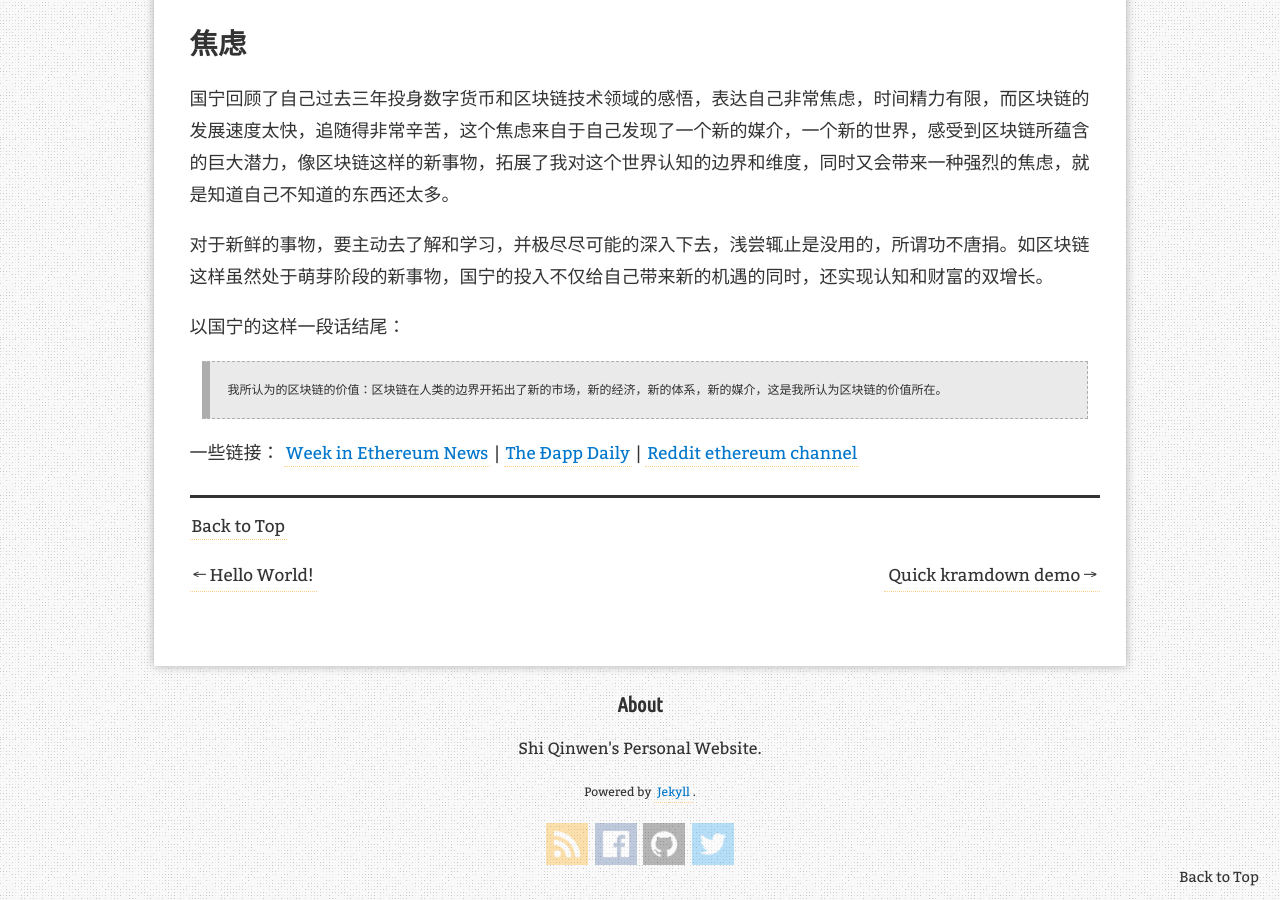
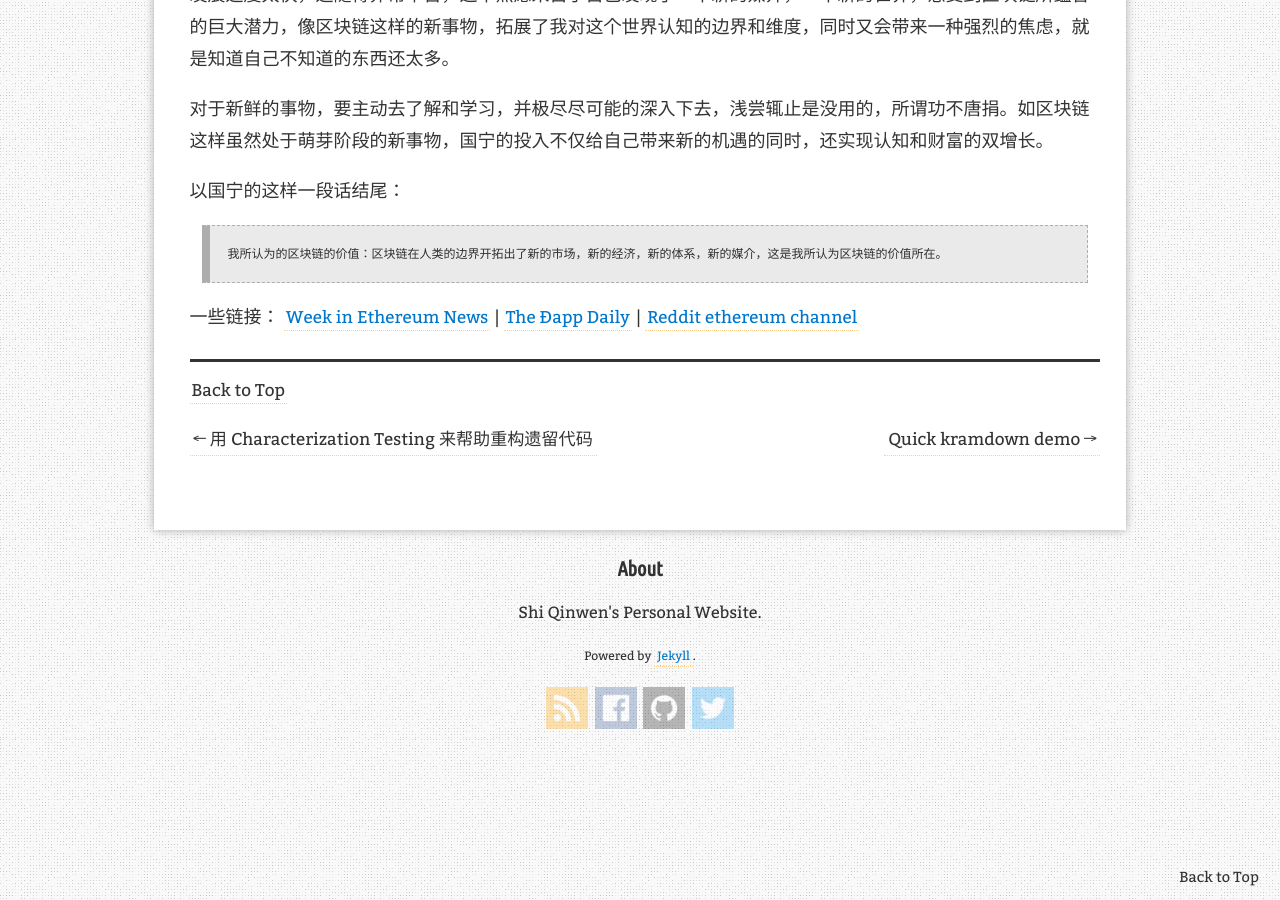
Before and after one commit to qinwenshi/sh, a Jekyll site: the page built from _posts/2017-04-22-something-about-your-digital-asset.md, in a window 1280 px wide and 900 px high, scrolled down 8261 px. Built offline with Jekyll 4.4.1, drawn with Linux system fonts in a browser that asks for light colours; nearby versions of some CDN libraries; comment, search, counter and statistics services are not loaded; some of the changed lines change nothing that is shown.

Commit message:
move more previous blog from other site over

```diff
--- /dev/null
+++ b/_posts/2016-08-10-characterization-testing-with-legacy-code.md
@@ -0,0 +1,232 @@
+---
+layout: post
+title: 用 Characterization Testing 来帮助重构遗留代码
+category : Coding
+tagline: "Supporting tagline"
+tags : [代码，重构,遗留代码]
+---
+# 用 Characterization Testing 来帮助重构遗留代码
+---
+
+Michael Feathers 最近又写了[一篇文章](https://michaelfeathers.silvrback.com/characterization-testing)讲述他关于 Characterization Testing 的作用和帮助。最近也在练习在遗留代码中通过增加测试，以让代码可读性提高。
+
+在 Michael 的文章里面，他也澄清了一下“测试”这个让人容易误解的词，从探索式测试、手工测试到单元测试以及其他各种形态的自动化测试。不过有个前提，我们必须得懂我们的那一堆代码到底在做什么。大部分的测试目的是在于告诉我们现在代码的正确度——也就是说，我们测试的目的是为了告诉我们代码是不是真的会按照我们认为的方式运行。而很多时候，问题就在于，我们特么不完全知道代码在做什么。
+
+
+那么问题来了，如果我们真的就不知道我们的代码到底在做什么怎么办？
+
+
+我做的练习基本上就是处于这样的状态，看看的代码 [Server.java](https://github.com/qinwenshi/LegacyCode_Server/blob/0c96403e3c48e1c22b383ef01b18456fea43255e/Server.java)
+
+
+第一眼看到这个代码，大概能猜到它的功能是发送广告邮件，逻辑是遍历给定邮箱的收件箱，逐条回复广告邮件。根据 Michael 的定义，这绝对是名副其实的遗留代码。
+
+Micahel 说先要从写一个叫 x() 的测试开始。先来试试写一个测试，试试能不能把程序运行起来。
+
+~~~ java
+@Test
+public void x() throws Exception {
+	Server.main(new String[]{"a", "b", "c", "d"});;
+}
+~~~
+
+于是我们看到了一个莫名奇妙的错误
+
+![result_of_x](/image/characterization_testing/result_of_x_case.jpg){:width="450px"}
+
+我们发现原来是因为参数的数量不够，JVM 整个因为这段代码而结束：
+
+![why_exit_1](/image/characterization_testing/why_system_exit_1.jpg){:width="450px"}
+
+得出了第一个知识：如果输入的参数值不够的时候，将会输出一段提示文字，并且系统会退出。我们需要把这条知识记录在测试中。
+
+*讨厌的是，JVM 退出会导致单元测试也提前终止了*
+
+![system_exit_verification](/image/characterization_testing/refactor_extract_method_object.jpg){:width="450px"}
+
+这时我们对系统退出代码做了一次提取方法对象的重构，把新生成的类*Move*到独立的文件中，并改为非static：
+
+~~~ java
+	new SystemExit().invoke(1);
+~~~
+
+![system_exit_seam](/image/characterization_testing/system_exit_seam.jpg){:width="450px"}
+
+此时再次运行我们的测试x()，确保结果一样。
+
+回到测试中，增加一个 Stub，用于替换 System.exit(1)的逻辑。
+
+![system_exit_stub](/image/characterization_testing/system_exit_stub.jpg){:width="450px"}
+
+再次运行，发现错误跟之前不一样了：
+
+![system_exit_stub_error](/image/characterization_testing/system_exit_stub_error.jpg){:width="450px"}
+
+原来是System.exit(1)逻辑之后，在 if 语句结束后代码会继续运行。这时候，我们的 Stub 其实改变了之前的逻辑了，因此这是一个错误的 Stub。
+
+![fix_system_exit_stub_error](/image/characterization_testing/fix_system_exit_stub.jpg){:width="450px"}
+
+看看结果，貌似跟之前是一样的。这时候我们发现一个问题，我们的单元测试只是检查了 Stub 会丢出异常，而真正的逻辑是系统会退出，并且在错误的流中输出一段文字，我们的这段知识没有在测试中得到体现。同时我们发现 StatusCode 的也需要验证。
+
+	Usage: java Server SMTPHost POP3Host user password EmailListFile CheckPeriodFromName
+
+![result_of_new_stubbing](/image/characterization_testing/result_of_new_stubbing.jpg){:width="450px"}
+
+我们对测试做了进一步的演化：
+
+![system_exit_stubbing_v2](/image/characterization_testing/system_exit_stubbing_v2.jpg){:width="450px"}
+
+代码已经有些长了，进行简单的抽取方法重构：
+
+![system_exit_stubbing_v3](/image/characterization_testing/system_exit_stubbing_v3.jpg){:width="450px"}
+
+此时我们已经对第一点知识比较清楚的了解了：
+
+*我们输入少于6个参数的时候，会收到提示，并且告知系统退出*
+
+因此对测试用例进行一次重命名。
+
+![system_exit_stubbing_v4](/image/characterization_testing/system_exit_stubbing_v4.jpg){:width="450px"}
+
+*第二个测试依然从 x() 开始*
+
+
+第二个测试用例，我们还是从以 x()命名的探索开始，这时候我们试试传入几个正确的参数看看系统会做点什么事情。为了让它真实运行，我专门注册了一个网易邮箱的小号，看看它到底要搞什么鬼（密码我打上马赛克了:D）。后面的EmailListFile，checkPeriod 和 fromName 暂时还不清楚是做什么用的，先随便填两个值：
+
+![test_with_real_mail_account.jpg](/image/characterization_testing/test_with_real_mail_account.jpg){:width="450px"}
+
+于是得到下面的结果，告诉我们找不到文件 “a”
+
+![test_with_real_mail_account_v1_result.jpg](/image/characterization_testing/test_with_real_mail_account_v1_result.jpg){:width="450px"}
+
+通过错误信息定位到真实代码，发现有一段逻辑，会从给定的这个文件里面读取一个电子邮件列表并且放在一个叫 toList 的成员列表中了。
+
+![reading_email_address_from_file.jpg](/image/characterization_testing/reading_email_address_from_file.jpg){:width="450px"}
+
+为了让测试能够顺利往下运行，我们先给这个文件一个正儿八经的文件名字和一点合理的内容试试：
+
+![add_email_list_file.jpg](/image/characterization_testing/add_email_list_file.jpg){:width="450px"}
+
+同时对测试也做一点微调。
+
+![test_with_real_mail_account_v2.jpg](/image/characterization_testing/test_with_real_mail_account_v2.jpg){:width="450px"}
+
+运行后发现是 SMTP 的一个错误。
+
+![smtp_error.jpg](/image/characterization_testing/smtp_error.jpg){:width="450px"}
+
+我发现这个其实是跟发件服务器的认证机制有关系，网易的 SMTP 服务认证除了用户名密码之外，还要再单开通并设置一个密码，研究了一会之后我发现*这其实跟帮我写通测试关系不是特别大*。
+
+于是我继续回来想办法让测试通过。幸运的是，我找到了一个叫[fakeSMTP](https://nilhcem.github.io/FakeSMTP/)的黑科技小玩意，是 Java 写的，能够模拟出来一个本地运行的 SMTP 服务器，同时会把发出的邮件写入本机的一个目录中。
+
+	sudo java -jar fakeSMTP-2.0.jar
+
+运行起来之后是这么个小玩意
+
+![fakeSMTP.jpg](/image/characterization_testing/fakeSMTP.jpg){:width="450px"}
+
+对我们的测试再略做修改：
+
+![test_with_fake_smtp.jpg](/image/characterization_testing/test_with_fake_smtp.jpg){:width="450px"}
+
+运行测试之后再看看，发现这个测试一直在运行，在发件箱里也没有看到什么东西。
+
+![result_of_fake_smtp_v1.jpg](/image/characterization_testing/result_of_fake_smtp_v1.jpg){:width="450px"}
+
+顺着代码往下面看，发现有一个死循环一直在执行。
+
+![infinite_loop_in_code.jpg](/image/characterization_testing/infinite_loop_in_code.jpg){:width="450px"}
+
+还是老办法，先为循环做一个 Seam，便于注入。
+
+![seam_for_infinite_loop.jpg](/image/characterization_testing/seam_for_infinite_loop.jpg){:width="450px"}
+
+Loop 这个类的声明也是通过自动抽取MethodObject 、方法重命名、Move 三次重构完成的。
+
+![looping_object.jpg](/image/characterization_testing/looping_object.jpg){:width="450px"}
+
+这步有点风险，不过因为是编辑器自动完成、编译没有错误，同时运行之前的测试，状态保持一致。*基本上认为本次加入 Seam 的过程是安全的。*
+
+继续在测试中注入一个循环对象：
+
+![inject_looping_object.jpg](/image/characterization_testing/inject_looping_object.jpg){:width="450px"}
+
+运行测试，发现结果依然跟之前一样
+
+![result_of_fake_smtp_v1.jpg](/image/characterization_testing/result_of_fake_smtp_v1.jpg){:width="450px"}
+
+继续找原因，发现在最后部分，有一个让线程休眠的代码，而且一个单位的休眠时间是1分钟。这也是我们的单元测试执行完之后会出现疑似死循环的另一个原因了。
+
+![thread_sleeping.jpg](/image/characterization_testing/thread_sleeping.jpg){:width="450px"}
+
+那么，我们不得不再次为它增加一个 Seam 了。修改后的测试是这样的。
+
+![stop_sleeping_for_long_time.jpg](/image/characterization_testing/stop_sleeping_for_long_time.jpg){:width="450px"}
+
+再次运行之后，发现测试可以通过，而并没有看到有邮件发出去， messages文件夹空空如也。
+
+![smtp_sent.jpg](/image/characterization_testing/smtp_sent.jpg){:width="450px"}
+
+回到的代码，发现有这样一段代码：它检查默认的邮件目录里面是否有邮件，如果没有的话就直接关闭了等候下一轮检查了。
+
+![check_if_any_mail_in_box.jpg](/image/characterization_testing/check_if_any_mail_in_box.jpg){:width="450px"}
+
+为了验证这个理解是否正确，我给自己的邮箱发了一封邮件：
+
+![send_mail_to_self.jpg](/image/characterization_testing/send_mail_to_self.jpg){:width="450px"}
+
+再次运行测试，因为没有进一步校验，测试依然通过，不过我们发现这里多了一封邮件：
+
+![one_mail_sent.jpg](/image/characterization_testing/one_mail_sent.jpg){:width="450px"}
+
+邮件内容是这样的：
+
+![mail_content.jpg](/image/characterization_testing/mail_content.jpg){:width="450px"}
+
+因此我们发现一个新知识
+####当收件箱中有邮件时，程序会发出一封邮件
+
+我们把新发现的知识沉淀到测试中：
+
+![added_new_knowledge_to_verification.jpg](/image/characterization_testing/added_new_knowledge_to_verification.jpg){:width="450px"}
+
+同时我们发现，邮件都是从用户名指定的邮箱发出的，而且是回复给原发件人。这样我们对知识有了进一步了解。
+
+![verify_mail_messages_from_file.jpg](/image/characterization_testing/verify_mail_messages_from_file.jpg){:width="450px"}
+
+我们对第二个测试进行重命名重构
+
+![2nd_test_renaming.jpg](/image/characterization_testing/2nd_test_renaming.jpg){:width="450px"}
+
+有了这几个测试的保护，我们可以开始着手对代码的重构了。
+
+通过代码的逻辑，发现主要部分都是对 JavaMail 的几个类，Session、Folder、Address、Transport 等类型的功能调用。发现隐含着3个 Domain 概念，分别是是 Pop3收件箱，SMTP 发件箱，以及日志的逻辑。
+
+
+![production_code_refactoring.jpg](/image/characterization_testing/production_code_refactoring.jpg){:width="450px"}
+
+
+在原来代码中，这样的逻辑重复出现了很多次，因此做了一个类似单例的抽取（因为这里没有多线程，所以没有考虑concurrent的线程安全问题）
+
+~~~ java
+if(debugOn){
+	System.out.println("xxxxx");
+}
+~~~
+
+![logger_class.jpg](/image/characterization_testing/logger_class.jpg){:width="450px"}
+
+同时，把打开收件箱、发送邮件的逻辑分别放在Pop3MailBox、SMTPSender进行各自的职责分离。
+
+这个重构基本到此结束。主要学到的：
+
+1. 通过 Michael 提到的Characterization Testing方法，用写测试来学习代码本身复杂的业务知识，并把这些知识在测试中体现出来。
+2. 找到代码中的 Seam，如果没有的话想办法用最小的侵入先创建“缝”。这次重构在System.exit(1)、无限循环以及 Thread.sleep 的缝被发现之后就后面的工作开始变得简单了顺理成章了。
+3. 不断重复基础的重构，用提取方法、提取类型、重命名、Move 等把疑似相关的代码放在一起，再想办法找到他们对应的 Domain 概念。
+4. 先让测试运行起来，在有测试的帮助下，重构的过程中会更安心。
+
+后面还在考虑的是否用真正的单元测试，把准备数据、发送的逻辑隔离。
+
+可以向我打赏
+
+![reward_me_wechat.jpg](/image/characterization_testing/reward_me_wechat.jpg){:width="250px"}
--- a/_posts/2017-04-22-something-about-your-digital-asset.md
+++ b/_posts/2017-04-22-something-about-your-digital-asset.md
@@ -5,7 +5,6 @@
 tagline: "Supporting tagline"
 tags : [区块链,比特币,数字货币]
 ---
-{% include JB/setup %}
 # 听吕国宁的AHA分享
 ---
 
```
